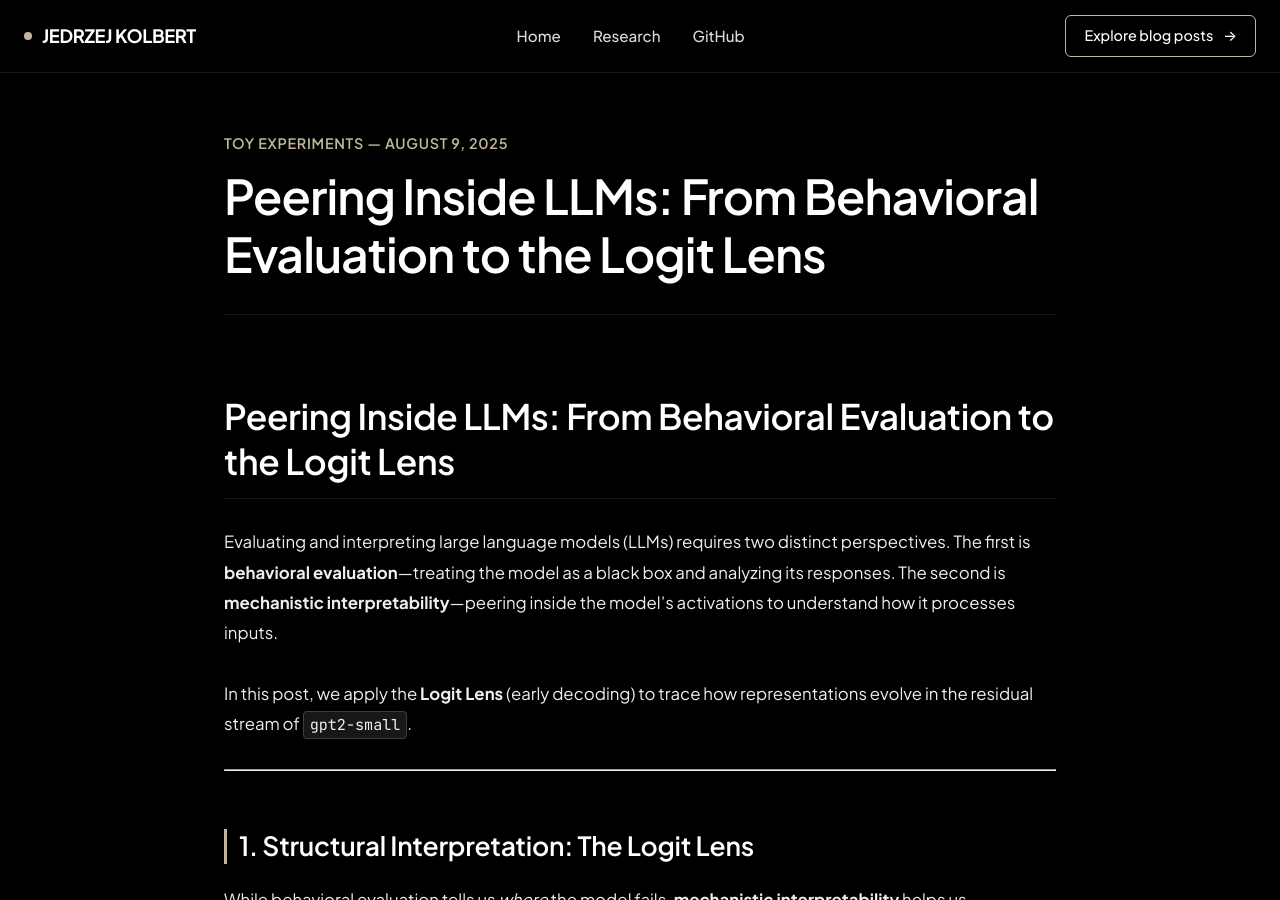
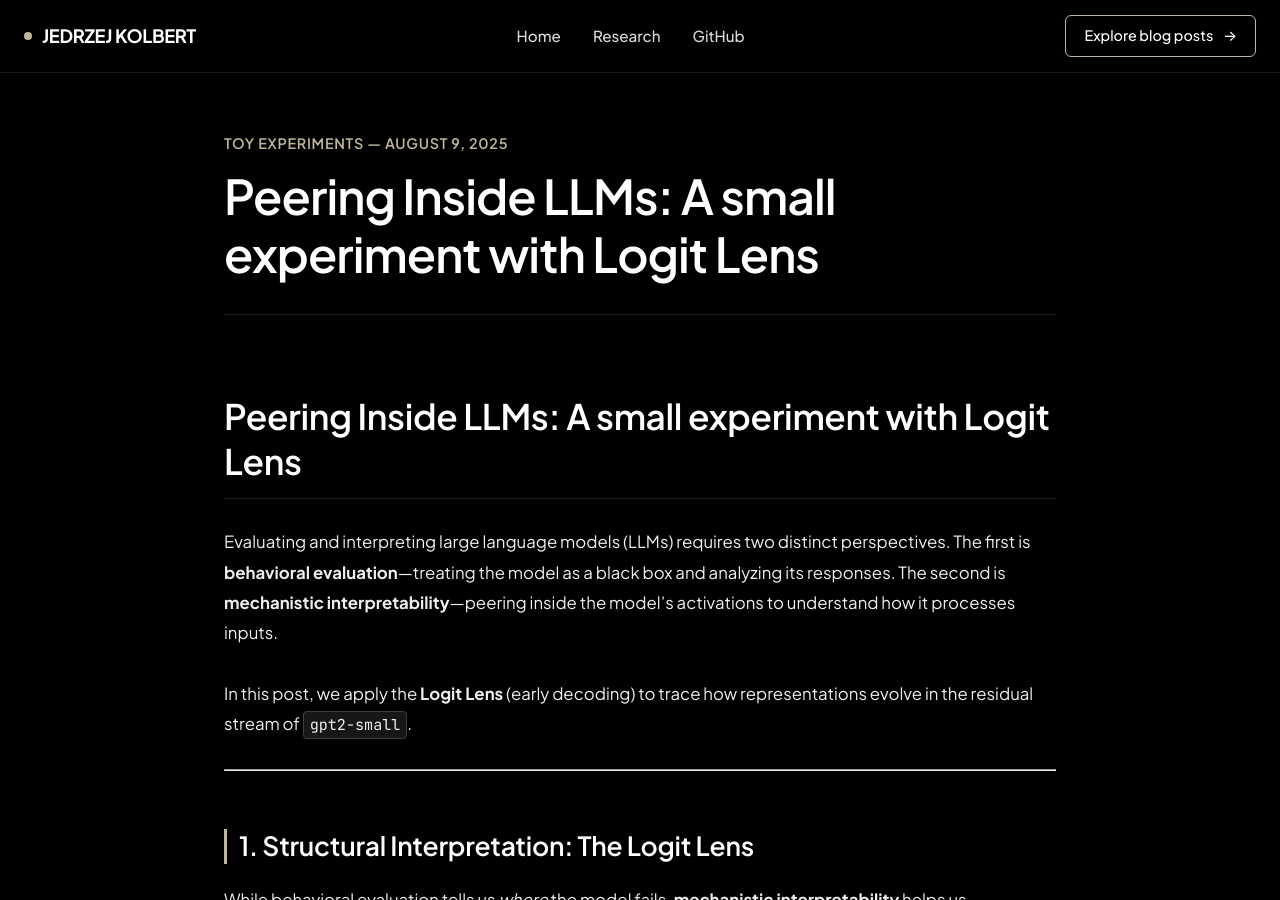
Before and after one commit to jedrzej-kolbert/jedrzej-kolbert.github.io, a Jekyll site: the page built from _posts/2025-08-09-peering-inside-llms-evaluation-logit-lens.md, in a window 1280 px wide and 900 px high. Built offline with Jekyll 4.4.1, drawn with Linux system fonts in a browser that asks for light colours.

Commit message:
Retitle the logit lens post
Co-Authored-By: Claude Opus 5 <noreply@anthropic.com>
Claude-Session: https://claude.ai/code/session_011P4bAErStutGf4MPZZTM32

```diff
--- a/_posts/2025-08-09-peering-inside-llms-evaluation-logit-lens.md
+++ b/_posts/2025-08-09-peering-inside-llms-evaluation-logit-lens.md
@@ -1,13 +1,13 @@
 ---
 layout: post
-title: "Peering Inside LLMs: From Behavioral Evaluation to the Logit Lens"
+title: "Peering Inside LLMs: A small experiment with Logit Lens"
 tag: "TOY EXPERIMENTS"
 date: 2025-08-09
 ---
 
 
-Peering Inside LLMs: From Behavioral Evaluation to the Logit Lens
-=================================================================
+Peering Inside LLMs: A small experiment with Logit Lens
+=======================================================
 
 Evaluating and interpreting large language models (LLMs) requires two distinct perspectives. The first is **behavioral evaluation**—treating the model as a black box and analyzing its responses. The second is **mechanistic interpretability**—peering inside the model's activations to understand how it processes inputs.
 
```
